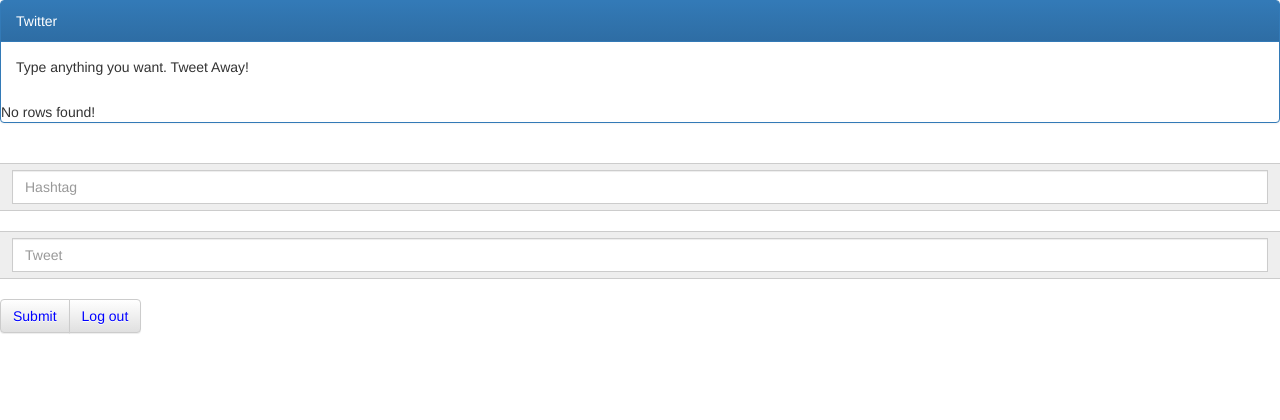
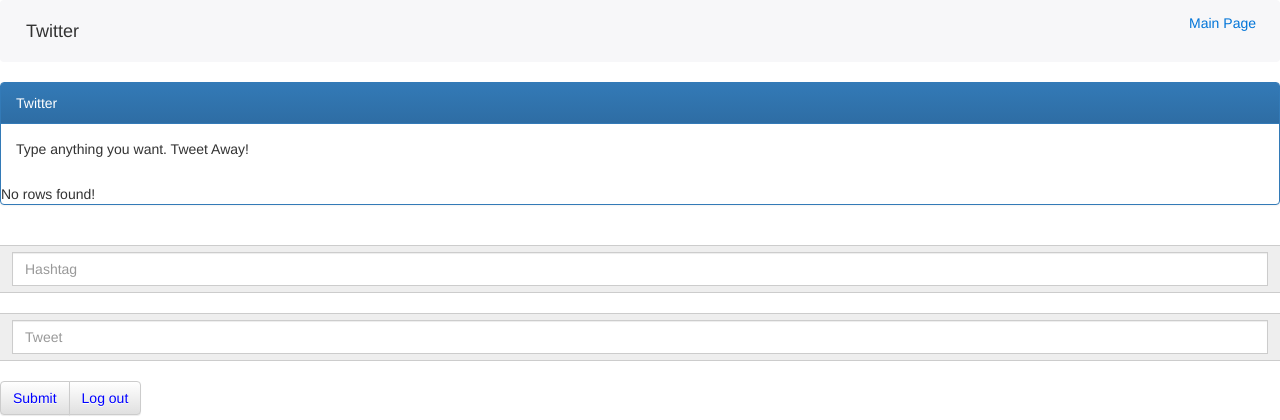
Before and after one commit to PHP-Masters/PHP-Twit, a PHP site: page /PHP-Twit/edit.php in a window 1280 px wide. Shown: the top 420 px of the page. Run offline with PHP 8.4, Linux system fonts and the light colour scheme; data that the repository does not hold is empty.

Commit message:
Added nav bar to edit

```diff
--- a/edit.php
+++ b/edit.php
@@ -1,5 +1,16 @@
 <html>
+	<head>
+		<link rel="stylesheet" href="Resources/CSS/bootstrap.css"/>
+        <link rel="stylesheet" href="Resources/CSS/style.css"/>
+		<script src="Resources/JS/jquery.js"/></script>
+		<script src="Resources/JS/bootstrap.js"/></script>
+	</head>
 	<body>
+		<nav class="navbar navbar-light bg-faded" id="navbar-main">
+				<a class="navbar-brand" href="index.php">Twitter</a>
+				<a class="btn btn-primary-outline pull-xs-right" href="index.php">Main Page</a>
+		</nav>
+
 		<link rel="stylesheet" href="https://maxcdn.bootstrapcdn.com/bootstrap/3.3.6/css/bootstrap.min.css" integrity="sha384-1q8mTJOASx8j1Au+a5WDVnPi2lkFfwwEAa8hDDdjZlpLegxhjVME1fgjWPGmkzs7" crossorigin="anonymous">
 		<!-- Optional theme -->
 		<link rel="stylesheet" href="https://maxcdn.bootstrapcdn.com/bootstrap/3.3.6/css/bootstrap-theme.min.css" integrity="sha384-fLW2N01lMqjakBkx3l/M9EahuwpSfeNvV63J5ezn3uZzapT0u7EYsXMjQV+0En5r" crossorigin="anonymous">
@@ -15,8 +26,6 @@
 
 		  <!-- Table -->
 		  <table class="Twitter">
-			<body>
-
 		    <!-- This is the HTML form -->
 
 			<?php
```
